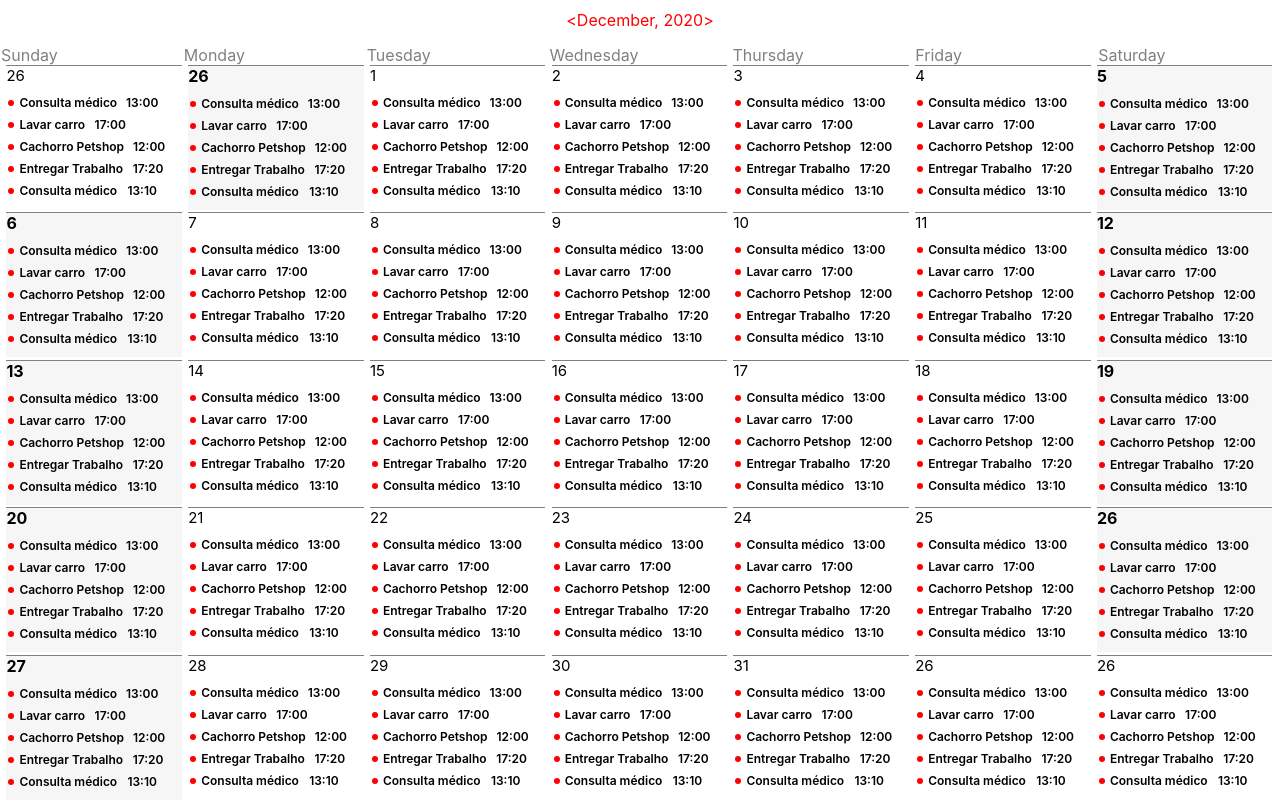
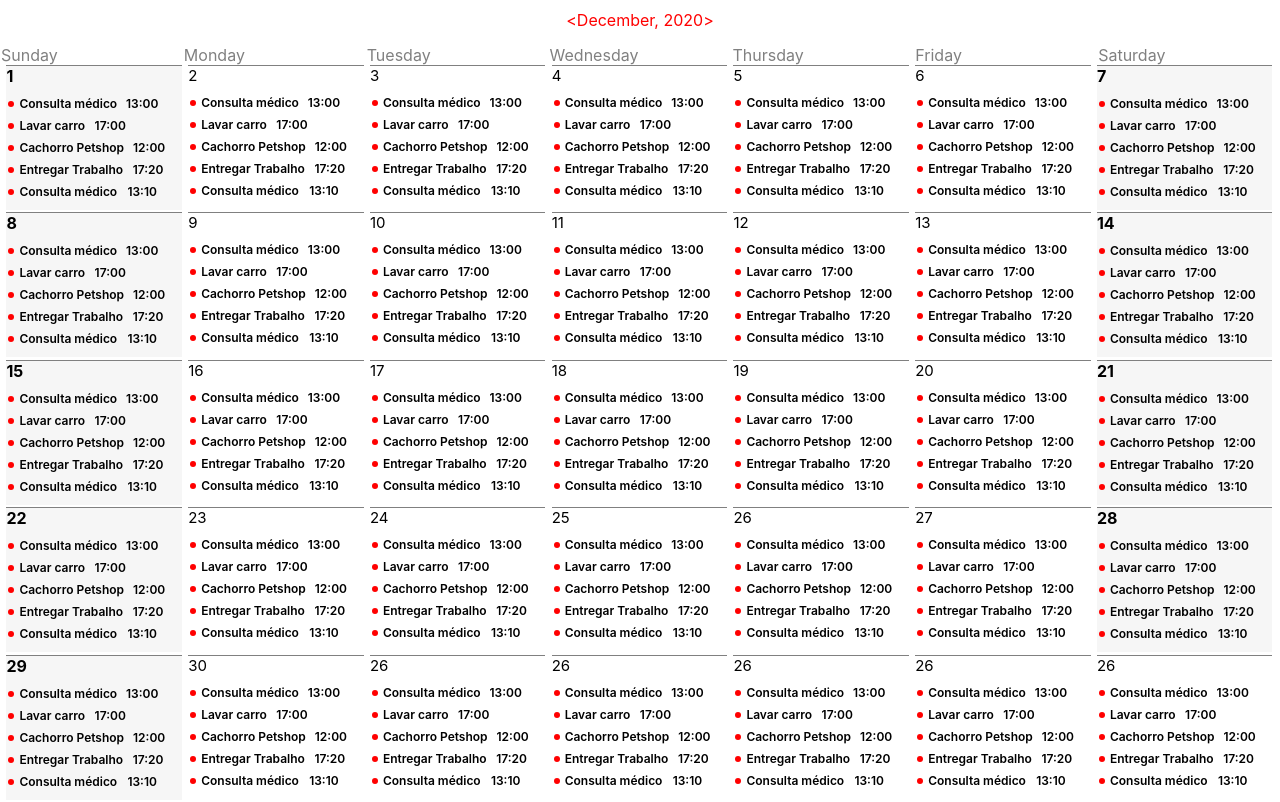
Before and after one commit to LucasBernardes/calendar-code-challenge, a React (Create React App) app: page / in a window 1280 px wide. Built offline with nearby package versions, Linux system fonts and the light colour scheme.

Commit message:
fixed display added testmonials

```diff
--- a/src/Calendar.js
+++ b/src/Calendar.js
@@ -9,7 +9,7 @@ function Calendar() {
   const lastMonth = moment().add(monthOffset - 1, 'months');
   const nextMonth = moment().add(monthOffset + 1, 'months');
   // const currentMonthDates = new Array(currentMonth.daysInMonth()).fill(null).map((x, i) => currentMonth.startOf('month').add(i, 'days'));
-  let currentMonthDates = Array.from({length: moment().add(1,'months').daysInMonth()}, (x, i) => moment().add(1,'months').startOf('month').add(i, 'days'));
+  let currentMonthDates = Array.from({length: moment().daysInMonth()}, (x, i) => moment().startOf('month').add(i, 'days'));
   const weekArray = moment.weekdays()
 
   const getDaysByMonth = (month) => {
```
Also changed, not shown: 1 other file (tests, documents, lock files or other folders).
